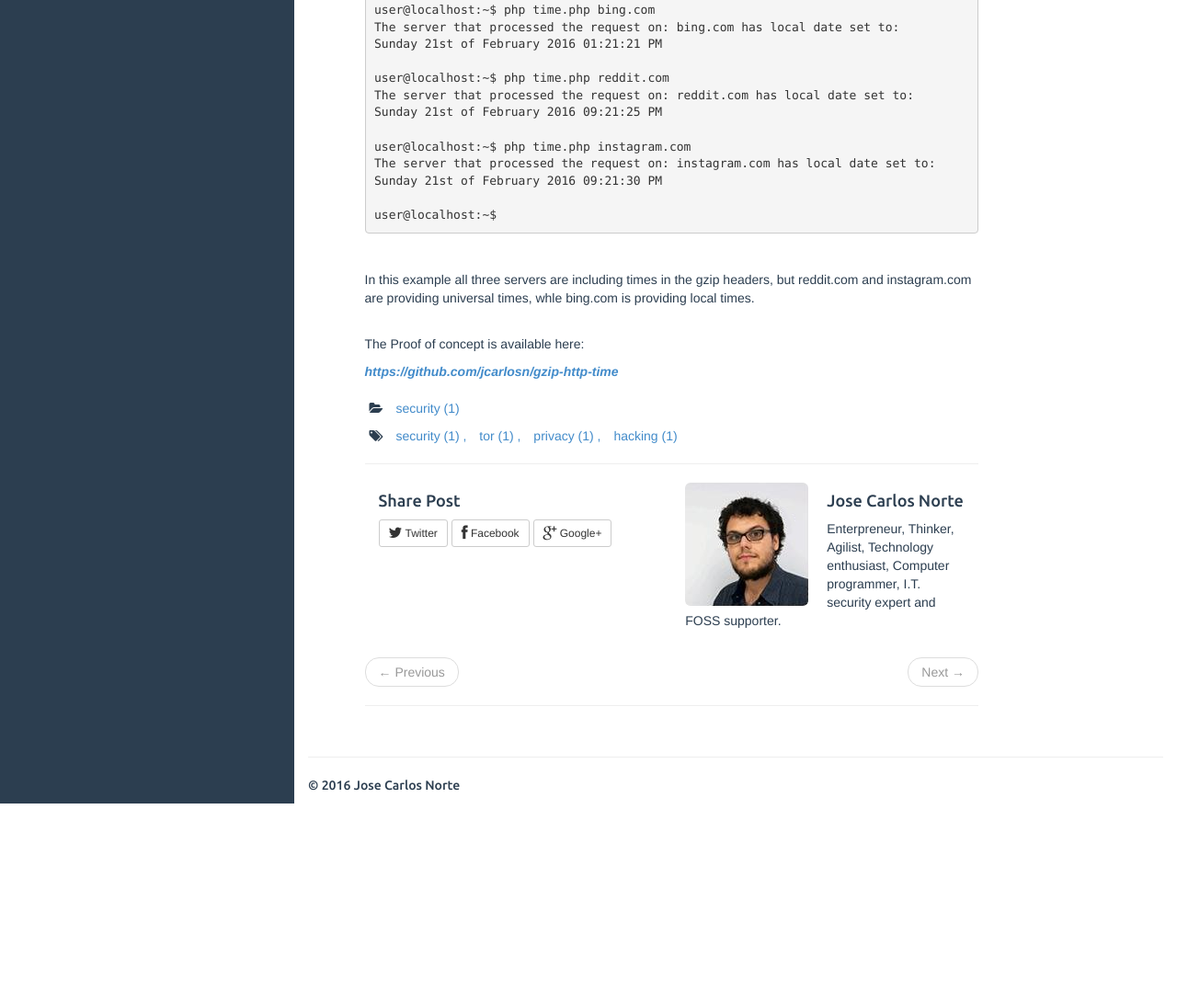
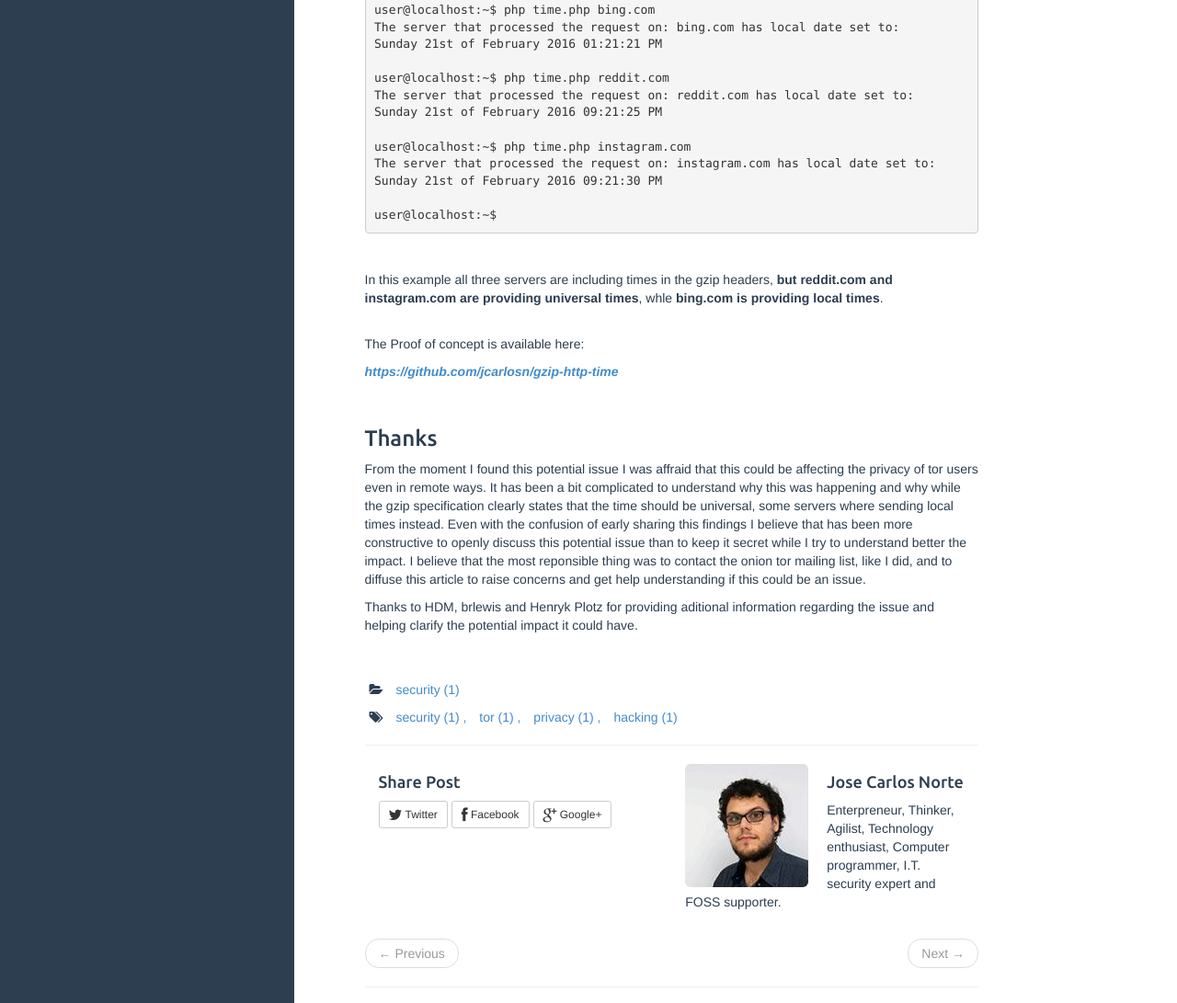
Before and after one commit to jcarlosn/jcarlosn.github.io, a plain HTML site: page security/2016/02/21/date-leak-gzip-tor.html in a window 1280 px wide. Shown: the part 2901-3992 px from the top of the page at 92% size. Before the commit the page ends 3775 px from the top, so only its background shows below. Drawn offline with Linux system fonts and the light colour scheme; a script that the page names is missing.

Commit message:
added thanks

```diff
--- a/security/2016/02/21/date-leak-gzip-tor.html
+++ b/security/2016/02/21/date-leak-gzip-tor.html
@@ -308,13 +308,21 @@ user@localhost:~$
 </code></pre>
 
 <p><br />
-<p>In this example all three servers are including times in the gzip headers, but reddit.com and instagram.com are providing universal times, whle bing.com is providing local times.</p>
+<p>In this example all three servers are including times in the gzip headers, <strong>but reddit.com and instagram.com are providing universal times</strong>, whle <strong>bing.com is providing local times</strong>.</p>
 <br/>
 The Proof of concept is available here:</p>
 
 <p><strong><em><a href="https://github.com/jcarlosn/gzip-http-time">https://github.com/jcarlosn/gzip-http-time</a></em></strong></p>
+<br/>
 
-
+<h3 id="thanks">Thanks</h3>
+<p>From the moment I found this potential issue I was affraid that this could be affecting the privacy of tor users even in remote ways.
+It has been a bit complicated to understand why this was happening and why while the gzip specification clearly states that the time should be universal, some servers where
+sending local times instead. Even with the confusion of early sharing this findings I believe that has been more constructive to openly discuss this potential issue than to
+keep it secret while I try to understand better the impact. I believe that the most reponsible thing was to contact the onion tor mailing list, like I did, and to diffuse this article
+to raise concerns and get help understanding if this could be an issue.</p>
+<p>Thanks to HDM, brlewis and Henryk Plotz for providing aditional information regarding the issue and helping clarify the potential impact it could have.</p>
+<br/>
 	  </div>
 
 
```
